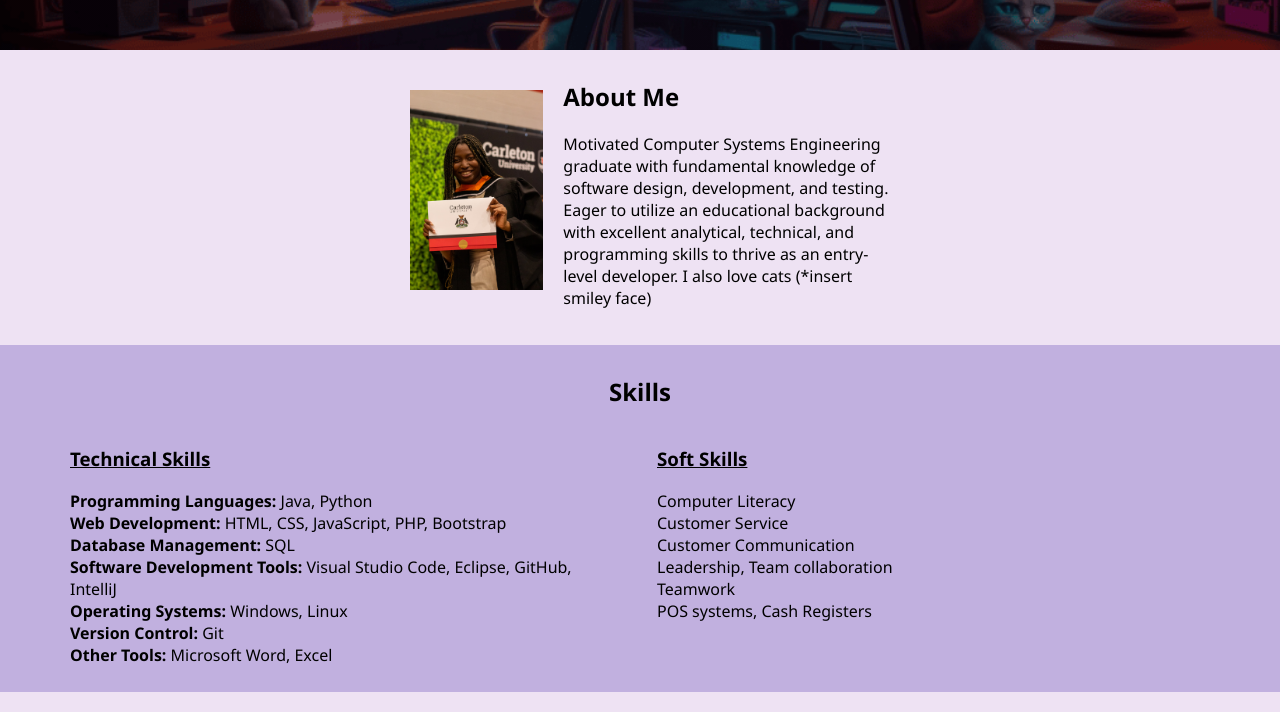
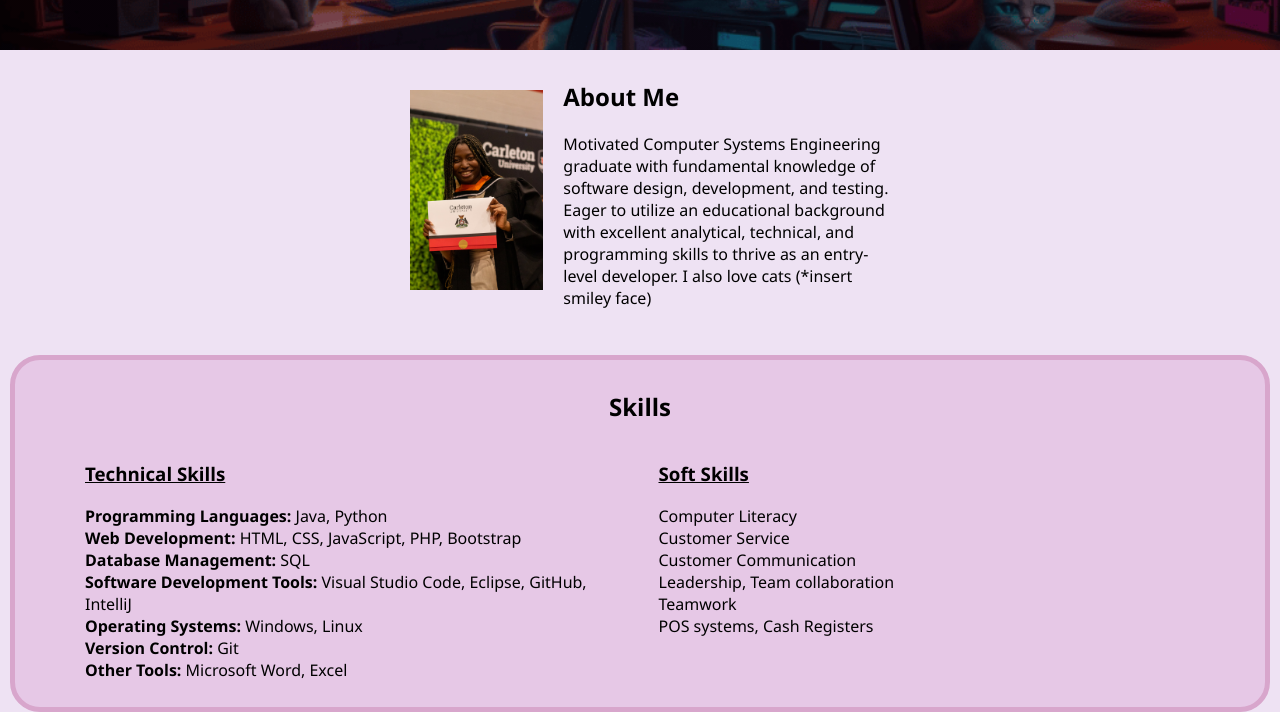
Before and after one commit to natty98/Capstone-Project-Two, a plain HTML site: page index.html in a window 1280 px wide. Shown: the part 240-952 px from the top of the page. Drawn offline with Linux system fonts and the light colour scheme.

Commit message:
Chnaged the background of skills to pink and added a border

```diff
--- a/css/style.css
+++ b/css/style.css
@@ -78,9 +78,11 @@ ul.nav li a:hover{
 }
 
 .skills{
-    margin:0;
+    margin:10px;
     padding: 10px;
-    background-color: #c1b0df;
+    background-color: #dfb0d980;
+    border: 5px solid rgb(216, 166, 204);
+    border-radius: 30px;
 }
 
 .t-s-skills{
```
